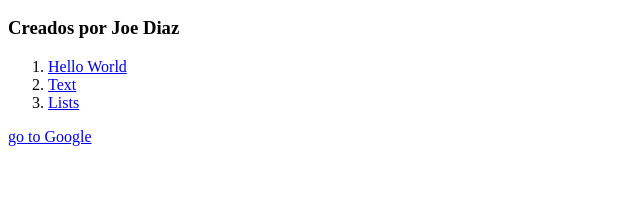
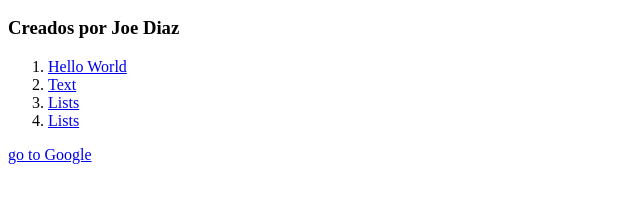
Before and after one commit to coolhand812/ejemplos-html-tecweb, a plain HTML site: page index.html in a window 1280 px wide. Shown: the part 110-312 px from the top of the page, without its empty margins (0-640 px from the left). Drawn offline with Linux system fonts and the light colour scheme.

Commit message:
added more stuff

```diff
--- a/index.html
+++ b/index.html
@@ -20,12 +20,10 @@
             <li>
                     <a href="listas.html">Lists</a>
             </li>
+            <li>
+                   <a href="images.html">Lists</a>
+            </li>
         </ol>
-
-
-
-
-
 
 
         <!-- Enlaces absolutos-->
```
